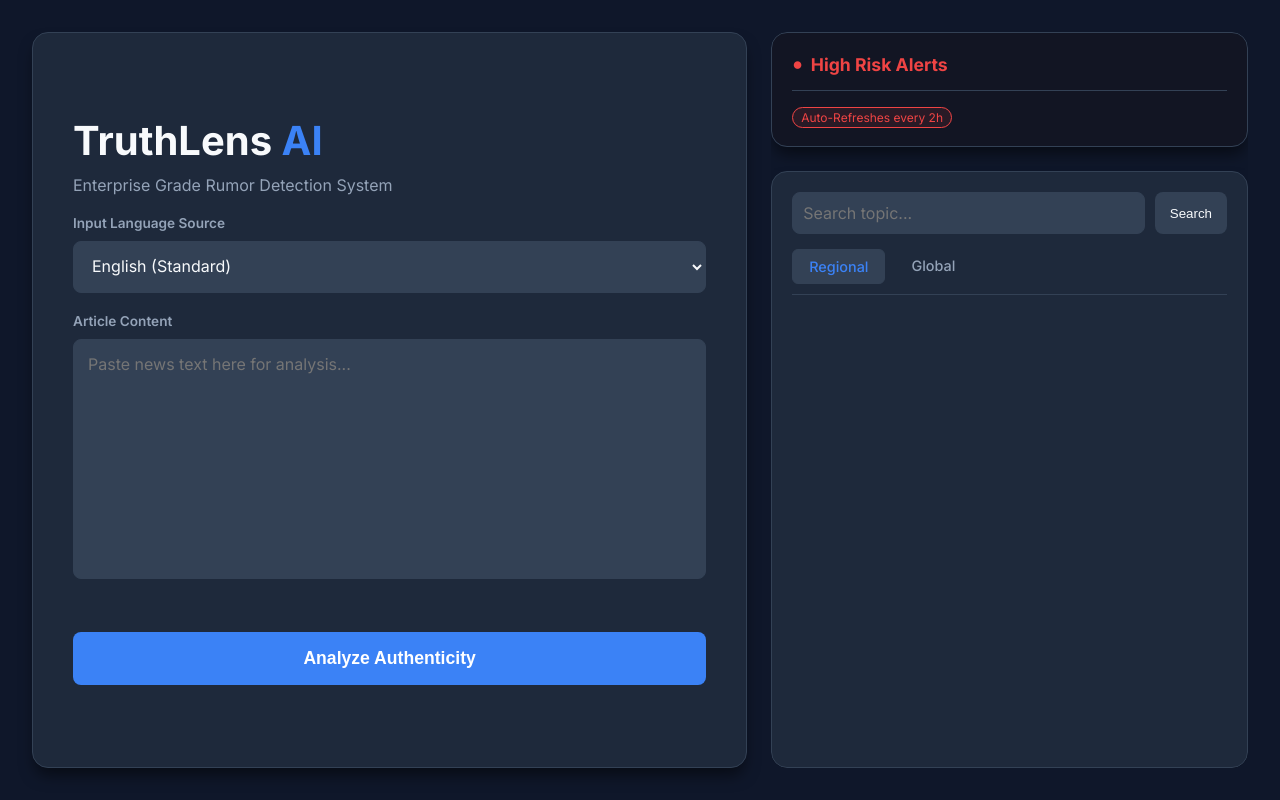
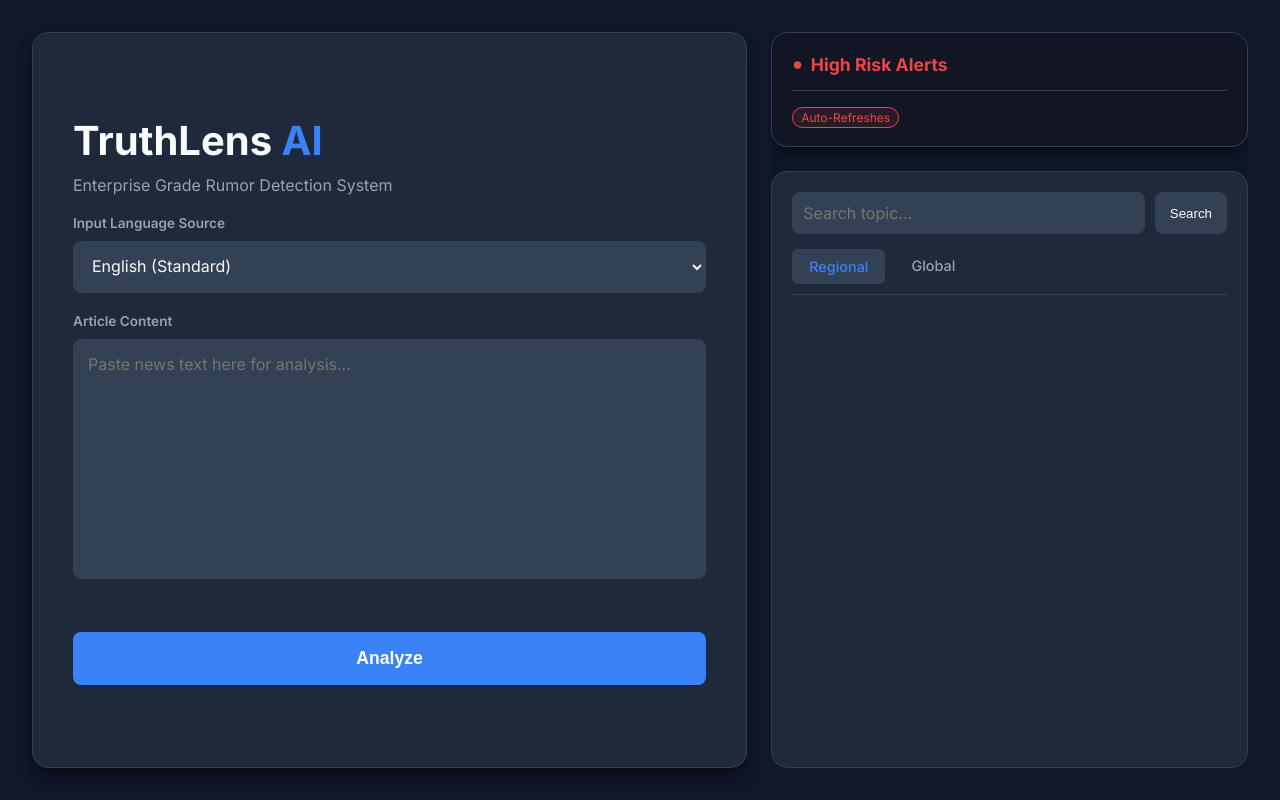
Before and after one commit to MrBlack-07/RumorDetection, a Flask app: template templates/home.html in a window 1280 px wide. Run offline with Flask 3, Linux system fonts and the light colour scheme; the template is opened without the code that fills it, so the values that code supplies are empty.

```diff
--- a/templates/home.html
+++ b/templates/home.html
@@ -160,7 +160,7 @@
             <label>Article Content</label>
             <textarea name="news" class="form-control" placeholder="Paste news text here for analysis..." required></textarea>
 
-            <button type="submit" class="btn-submit">Analyze Authenticity</button>
+            <button type="submit" class="btn-submit">Analyze</button>
         </form>
     </div>
 
@@ -169,7 +169,7 @@
         <div class="card alert-widget">
             <div class="widget-header">
                 <h3><span style="color:var(--danger);">●</span> High Risk Alerts</h3>
-                <span class="refresh-badge">Auto-Refreshes every 2h</span>
+                <span class="refresh-badge">Auto-Refreshes</span>
             </div>
 
             {% for rumor in rumors %}
```
